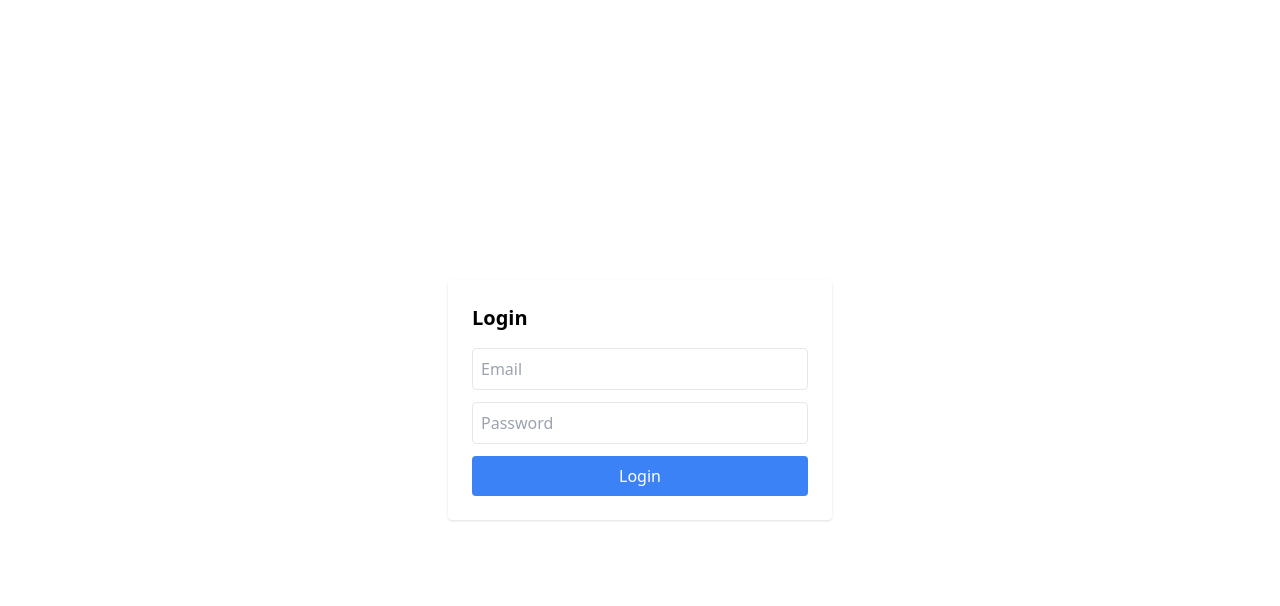
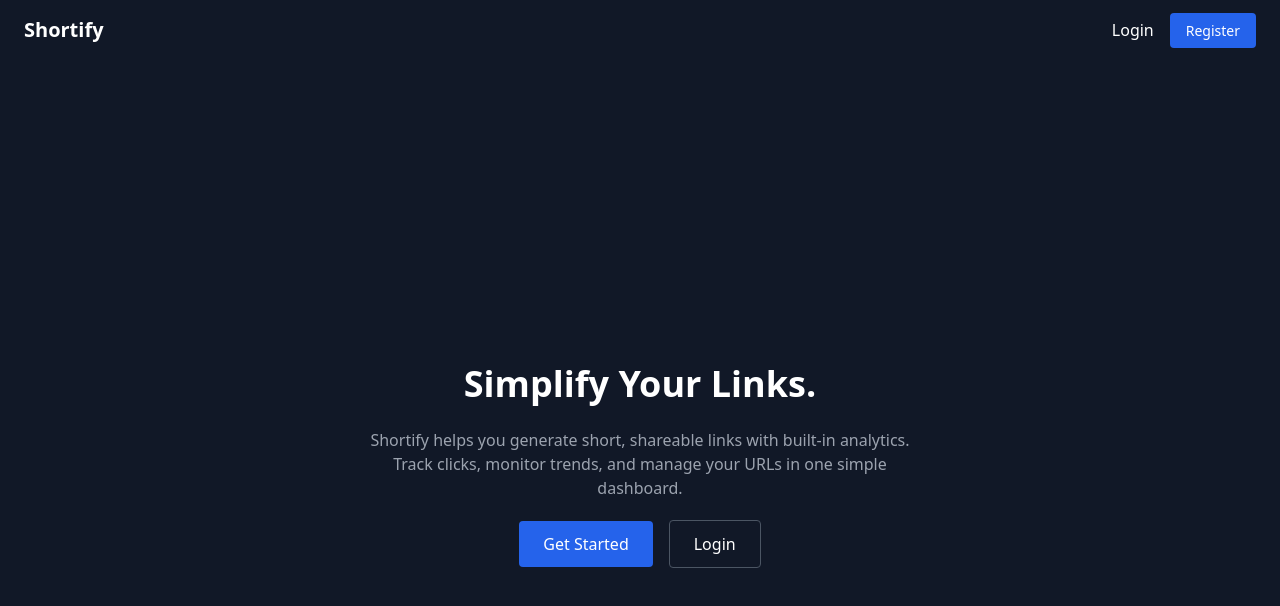
Before and after one commit to chetan-narware/url-shortener, a React app in the folder frontend/: page / in a window 1280 px wide. Shown: the top 606 px of the page. Built offline with nearby package versions, Linux system fonts and the light colour scheme; the HTML template or start-up script is replaced by a standard one.

Commit message:
UI Updates-added Navbaar, Home, Improved Dashboard,Login,register

```diff
--- a/frontend/package.json
+++ b/frontend/package.json
@@ -13,7 +13,8 @@
     "axios": "^1.13.5",
     "react": "^19.2.0",
     "react-dom": "^19.2.0",
-    "react-router-dom": "^7.13.1"
+    "react-router-dom": "^7.13.1",
+    "recharts": "^3.7.0"
   },
   "devDependencies": {
     "@eslint/js": "^9.39.1",
--- a/frontend/src/App.tsx
+++ b/frontend/src/App.tsx
@@ -1,14 +1,19 @@
 import { BrowserRouter, Routes, Route } from "react-router-dom";
+import Navbar from "./components/Navbar";
+import Home from "./pages/Home";
 import Login from "./pages/Login";
 import Register from "./pages/Register";
 import Dashboard from "./pages/Dashboard";
+import Analytics from "./pages/Analytics";
 import ProtectedRoute from "./components/ProtectedRoute";
 
 function App() {
   return (
     <BrowserRouter>
+      <Navbar />
+
       <Routes>
-        <Route path="/" element={<Login />} />
+        <Route path="/" element={<Home />} />
         <Route path="/login" element={<Login />} />
         <Route path="/register" element={<Register />} />
 
@@ -20,6 +25,15 @@ function App() {
             </ProtectedRoute>
           }
         />
+
+        <Route
+          path="/analytics/:shortCode"
+          element={
+            <ProtectedRoute>
+              <Analytics />
+            </ProtectedRoute>
+          }
+        />
       </Routes>
     </BrowserRouter>
   );
--- /dev/null
+++ b/frontend/src/components/Navbar.tsx
@@ -0,0 +1,50 @@
+import { Link } from "react-router-dom";
+import { useAuth } from "../hooks/useAuth";
+
+const Navbar = () => {
+  const { isAuthenticated, logout } = useAuth();
+
+  return (
+    <nav className="bg-gray-900 text-white px-6 py-4 flex justify-between items-center shadow">
+      <Link to="/" className="text-xl font-semibold">
+        Shortify
+      </Link>
+
+      <div className="space-x-4">
+        {isAuthenticated ? (
+          <>
+            <Link
+              to="/dashboard"
+              className="hover:text-gray-300"
+            >
+              Dashboard
+            </Link>
+            <button
+              onClick={logout}
+              className="bg-red-500 hover:bg-red-600 px-4 py-2 rounded text-sm"
+            >
+              Logout
+            </button>
+          </>
+        ) : (
+          <>
+            <Link
+              to="/login"
+              className="hover:text-gray-300"
+            >
+              Login
+            </Link>
+            <Link
+              to="/register"
+              className="bg-blue-600 hover:bg-blue-700 px-4 py-2 rounded text-sm"
+            >
+              Register
+            </Link>
+          </>
+        )}
+      </div>
+    </nav>
+  );
+};
+
+export default Navbar;
--- /dev/null
+++ b/frontend/src/pages/Analytics.tsx
@@ -0,0 +1,111 @@
+import { useEffect, useState } from "react";
+import { useParams } from "react-router-dom";
+import api from "../api/axios";
+import {
+  LineChart,
+  Line,
+  XAxis,
+  YAxis,
+  Tooltip,
+  CartesianGrid,
+  ResponsiveContainer,
+} from "recharts";
+
+interface AnalyticsData {
+  shortCode: string;
+  longUrl: string;
+  totalClicks: number;
+  clicksByDate: {
+    date: string;
+    clicks: number;
+  }[];
+}
+
+const Analytics = () => {
+  const { shortCode } = useParams();
+  const [data, setData] = useState<AnalyticsData | null>(null);
+
+  useEffect(() => {
+    const fetchAnalytics = async () => {
+      try {
+        const res = await api.get(`/analytics/${shortCode}`);
+        setData(res.data);
+      } catch (error) {
+        console.error("Failed to fetch analytics");
+      }
+    };
+
+    fetchAnalytics();
+  }, [shortCode]);
+
+  if (!data) {
+    return (
+      <div className="min-h-screen bg-gray-900 text-gray-300 flex items-center justify-center">
+        Loading analytics...
+      </div>
+    );
+  }
+
+  return (
+    <div className="min-h-screen bg-gray-900 text-gray-100 p-6">
+      <div className="max-w-5xl mx-auto bg-gray-800 p-6 rounded-lg shadow border border-gray-700">
+
+        {/* Header */}
+        <h1 className="text-2xl font-semibold mb-6">
+          Analytics for {data.shortCode}
+        </h1>
+
+        {/* Summary */}
+        <div className="grid md:grid-cols-2 gap-6 mb-8">
+
+          <div className="bg-gray-700 p-4 rounded">
+            <p className="text-sm text-gray-400">Total Clicks</p>
+            <p className="text-2xl font-bold">
+              {data.totalClicks}
+            </p>
+          </div>
+
+          <div className="bg-gray-700 p-4 rounded">
+            <p className="text-sm text-gray-400">Long URL</p>
+            <p className="text-sm break-all">
+              {data.longUrl}
+            </p>
+          </div>
+
+        </div>
+
+        {/* Chart */}
+        <div className="bg-gray-700 p-6 rounded h-96">
+          <ResponsiveContainer width="100%" height="100%">
+            <LineChart data={data.clicksByDate}>
+              <CartesianGrid stroke="#374151" strokeDasharray="3 3" />
+              <XAxis
+                dataKey="date"
+                stroke="#9CA3AF"
+              />
+              <YAxis stroke="#9CA3AF" />
+              <Tooltip
+                contentStyle={{
+                  backgroundColor: "#1F2937",
+                  border: "none",
+                  color: "#fff",
+                }}
+                labelStyle={{ color: "#fff" }}
+              />
+              <Line
+                type="monotone"
+                dataKey="clicks"
+                stroke="#3B82F6"
+                strokeWidth={2}
+                dot={{ r: 4 }}
+              />
+            </LineChart>
+          </ResponsiveContainer>
+        </div>
+
+      </div>
+    </div>
+  );
+};
+
+export default Analytics;
--- /dev/null
+++ b/frontend/src/pages/Home.tsx
@@ -0,0 +1,49 @@
+import { Link } from "react-router-dom";
+import { useAuth } from "../hooks/useAuth";
+
+const Home = () => {
+  const { isAuthenticated } = useAuth();
+
+  return (
+    <div className="min-h-screen bg-gray-900 text-white flex flex-col items-center justify-center px-6">
+
+      <h1 className="text-4xl font-bold mb-6 text-center">
+        Simplify Your Links.
+      </h1>
+
+      <p className="text-gray-400 max-w-xl text-center mb-8">
+        Shortify helps you generate short, shareable links with built-in
+        analytics. Track clicks, monitor trends, and manage your URLs
+        in one simple dashboard.
+      </p>
+
+      {isAuthenticated ? (
+        <Link
+          to="/dashboard"
+          className="bg-blue-600 hover:bg-blue-700 px-6 py-3 rounded"
+        >
+          Go to Dashboard
+        </Link>
+      ) : (
+        <div className="space-x-4">
+          <Link
+            to="/register"
+            className="bg-blue-600 hover:bg-blue-700 px-6 py-3 rounded"
+          >
+            Get Started
+          </Link>
+
+          <Link
+            to="/login"
+            className="border border-gray-600 hover:bg-gray-800 px-6 py-3 rounded"
+          >
+            Login
+          </Link>
+        </div>
+      )}
+
+    </div>
+  );
+};
+
+export default Home;
--- a/frontend/src/pages/Login.tsx
+++ b/frontend/src/pages/Login.tsx
@@ -9,9 +9,13 @@ const Login = () => {
 
   const [email, setEmail] = useState("");
   const [password, setPassword] = useState("");
+  const [loading, setLoading] = useState(false);
 
-  const handleSubmit = async (e: React.FormEvent) => {
+  const handleSubmit = async (
+    e: React.FormEvent<HTMLFormElement>
+  ) => {
     e.preventDefault();
+    setLoading(true);
 
     try {
       const res = await api.post("/auth/login", {
@@ -20,42 +24,59 @@ const Login = () => {
       });
 
       login(res.data.token);
-      navigate("/dashboard");
+      navigate("/");
     } catch (error) {
       alert("Login failed");
+    } finally {
+      setLoading(false);
     }
   };
 
   return (
-    <div className="flex items-center justify-center h-screen">
+    <div className="min-h-screen bg-gray-900 flex items-center justify-center px-6">
       <form
         onSubmit={handleSubmit}
-        className="bg-white p-6 rounded shadow w-96"
+        className="bg-gray-800 p-8 rounded-lg shadow-lg w-full max-w-md border border-gray-700"
       >
-        <h2 className="text-xl font-bold mb-4">Login</h2>
+        <h2 className="text-2xl font-semibold text-white mb-6 text-center">
+          Welcome Back
+        </h2>
 
         <input
           type="email"
           placeholder="Email"
-          className="w-full mb-3 p-2 border rounded"
+          className="w-full mb-4 p-3 rounded bg-gray-700 border border-gray-600 text-white placeholder-gray-400 focus:outline-none focus:ring-2 focus:ring-blue-600"
           value={email}
           onChange={(e) => setEmail(e.target.value)}
+          required
         />
 
         <input
           type="password"
           placeholder="Password"
-          className="w-full mb-3 p-2 border rounded"
+          className="w-full mb-6 p-3 rounded bg-gray-700 border border-gray-600 text-white placeholder-gray-400 focus:outline-none focus:ring-2 focus:ring-blue-600"
           value={password}
           onChange={(e) => setPassword(e.target.value)}
+          required
         />
 
         <button
           type="submit"
-          className="w-full bg-blue-500 text-white p-2 rounded"
+          disabled={loading}
+          className="w-full bg-blue-600 hover:bg-blue-700 text-white p-3 rounded transition"
         >
-          Login
+          {loading ? "Signing in..." : "Login"}
         </button>
+
+        <p className="text-gray-400 text-sm text-center mt-6">
+          Don't have an account?{" "}
+          <span
+            onClick={() => navigate("/register")}
+            className="text-blue-400 cursor-pointer hover:underline"
+          >
+            Register
+          </span>
+        </p>
       </form>
     </div>
   );
--- a/frontend/src/pages/Register.tsx
+++ b/frontend/src/pages/Register.tsx
@@ -7,9 +7,13 @@ const Register = () => {
 
   const [email, setEmail] = useState("");
   const [password, setPassword] = useState("");
+  const [loading, setLoading] = useState(false);
 
-  const handleSubmit = async (e: React.FormEvent) => {
+  const handleSubmit = async (
+    e: React.FormEvent<HTMLFormElement>
+  ) => {
     e.preventDefault();
+    setLoading(true);
 
     try {
       await api.post("/auth/register", {
@@ -17,43 +21,59 @@ const Register = () => {
         password,
       });
 
-      alert("Registration successful");
       navigate("/login");
     } catch (error) {
       alert("Registration failed");
+    } finally {
+      setLoading(false);
     }
   };
 
   return (
-    <div className="flex items-center justify-center h-screen">
+    <div className="min-h-screen bg-gray-900 flex items-center justify-center px-6">
       <form
         onSubmit={handleSubmit}
-        className="bg-white p-6 rounded shadow w-96"
+        className="bg-gray-800 p-8 rounded-lg shadow-lg w-full max-w-md border border-gray-700"
       >
-        <h2 className="text-xl font-bold mb-4">Register</h2>
+        <h2 className="text-2xl font-semibold text-white mb-6 text-center">
+          Create Account
+        </h2>
 
         <input
           type="email"
           placeholder="Email"
-          className="w-full mb-3 p-2 border rounded"
+          className="w-full mb-4 p-3 rounded bg-gray-700 border border-gray-600 text-white placeholder-gray-400 focus:outline-none focus:ring-2 focus:ring-blue-600"
           value={email}
           onChange={(e) => setEmail(e.target.value)}
+          required
         />
 
         <input
           type="password"
           placeholder="Password"
-          className="w-full mb-3 p-2 border rounded"
+          className="w-full mb-6 p-3 rounded bg-gray-700 border border-gray-600 text-white placeholder-gray-400 focus:outline-none focus:ring-2 focus:ring-blue-600"
           value={password}
           onChange={(e) => setPassword(e.target.value)}
+          required
         />
 
         <button
           type="submit"
-          className="w-full bg-green-500 text-white p-2 rounded"
+          disabled={loading}
+          className="w-full bg-green-600 hover:bg-green-700 text-white p-3 rounded transition"
         >
-          Register
+          {loading ? "Creating..." : "Register"}
         </button>
+
+        <p className="text-gray-400 text-sm text-center mt-6">
+          Already have an account?{" "}
+          <span
+            onClick={() => navigate("/login")}
+            className="text-blue-400 cursor-pointer hover:underline"
+          >
+            Login
+          </span>
+        </p>
       </form>
     </div>
   );
```
Also changed, not shown: frontend/src/pages/Dashboard.tsx (+60 -35 lines), 1 other file (tests, documents, lock files or other folders).
